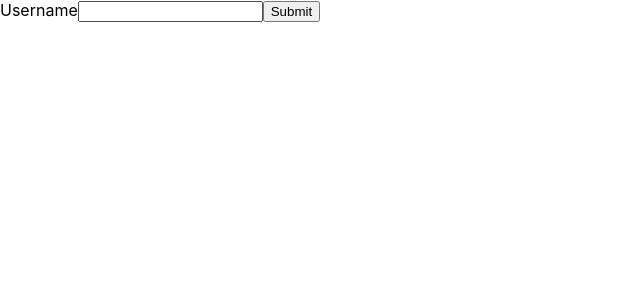
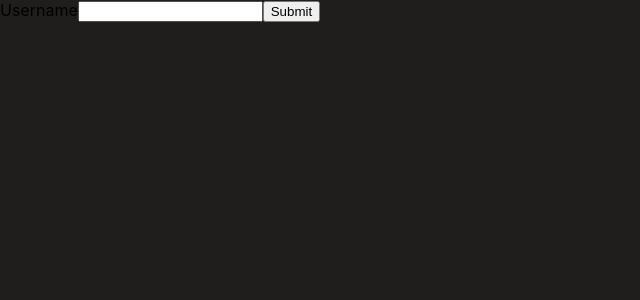
Before and after one commit to Nilufargh/git-simulation-ui, a Next.js app: page / in a window 1280 px wide. Shown: the top 300 px of the page, without its empty margins (0-640 px from the left). Built offline with nearby package versions, Linux system fonts and the light colour scheme.

Commit message:
change body background color

```diff
--- a/styles/globals.css
+++ b/styles/globals.css
@@ -2,6 +2,7 @@ html,
 body {
   padding: 0;
   margin: 0;
+  background-color: rgb(32, 29, 29);
   font-family: -apple-system, BlinkMacSystemFont, Segoe UI, Roboto, Oxygen,
     Ubuntu, Cantarell, Fira Sans, Droid Sans, Helvetica Neue, sans-serif;
 }
```
